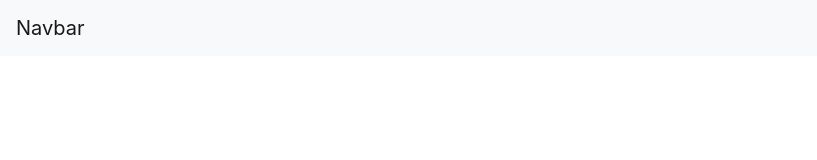
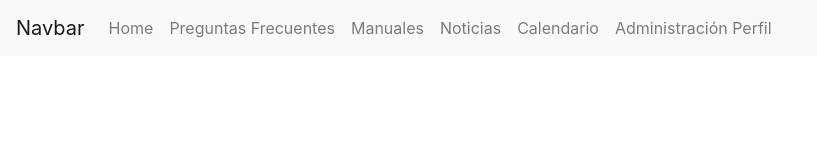
Before and after one commit to Sakhura/repaso_post_vacaciones, a plain HTML site: page index.html in a window 1280 px wide. Shown: the whole page, without its empty margins (0-817 px from the left). Drawn offline with nearby package versions, Linux system fonts and the light colour scheme.

Commit message:
navbar terminado html

```diff
--- a/index.html
+++ b/index.html
@@ -26,7 +26,28 @@
         <span class="navbar-toggler-icon"></span>
         </button>
 
-
+        <div class="collapse navbar-collapse" id="navbarNav">
+            <ul class="navbar-nav">
+                <li class="nav-item">
+                    <a class="nav-link" href="#">Home <span class="sr-only">(current)</span></a>
+                </li>
+                <li class="nav-item">
+                    <a class="nav-link" href="#">Preguntas Frecuentes</a>
+                </li>
+                <li class="nav-item">
+                <a class="nav-link" href="#">Manuales</a>
+                </li>
+                <li class="nav-item">
+                    <a class="nav-link" href="#">Noticias</a>
+                </li>
+                <li class="nav-item">
+                    <a class="nav-link" href="#">Calendario</a>
+                </li>
+                <li class="nav-item">
+                    <a class="nav-link" href="#">Administración Perfil</a>
+                </li>
+            </ul>
+        </div>
     </nav>
 
 </body>
```
